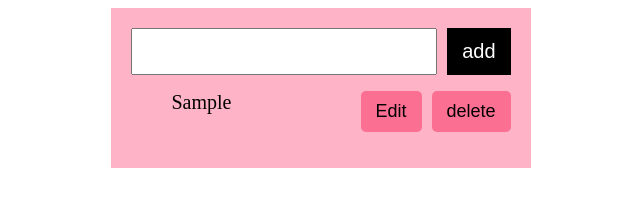
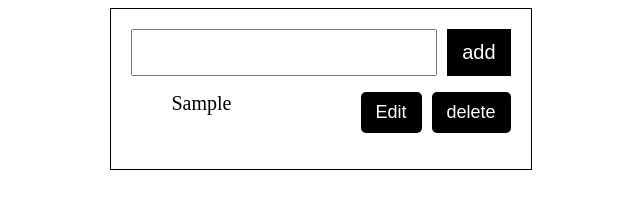
Before and after one commit to ayusha0704/todo-app, a plain HTML site: page index.html in a window 1280 px wide. Both pictures are taken after typing "Sample" into the empty fields and a click on the button "add". Shown: the whole page, without its empty margins (319-959 px from the left). Drawn offline with Linux system fonts and the light colour scheme.

Commit message:
chenz the color

```diff
--- a/index.html
+++ b/index.html
@@ -8,7 +8,7 @@
       .todo_list {
         width: 30%;
         margin: 0 auto;
-        background-color: #ffb3c6;
+        border: 1px solid black;
         padding: 20px;
       }
       .head {
@@ -38,7 +38,8 @@
         gap: 10px;
       }
       .del_btn {
-        background-color: #fb6f92;
+        background-color: black;
+        color: white;
         border: none;
         padding: 10px 15px;
         font-size: 18px;
```
